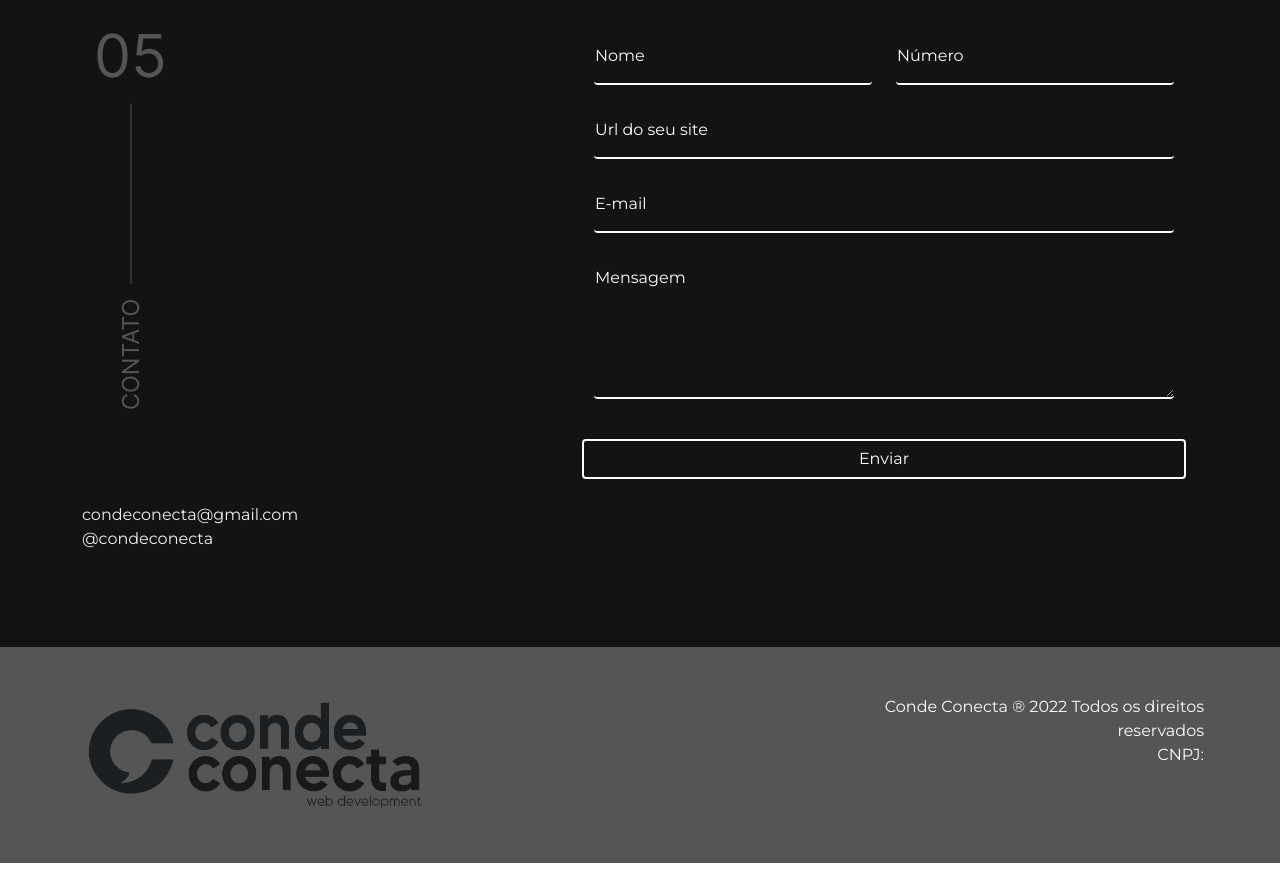
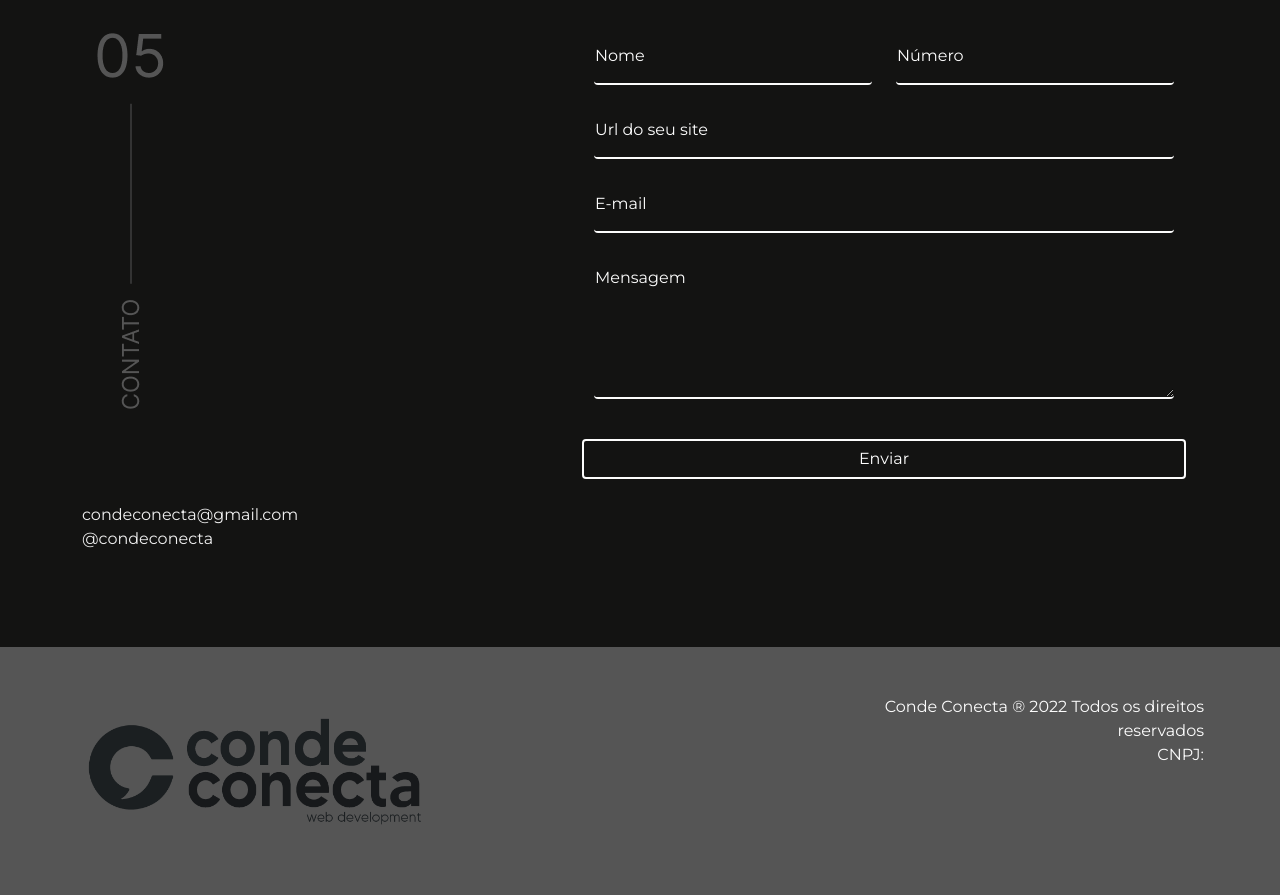
Before and after one commit to LucasCondeFerreira/condeconect, a plain HTML site: page new/index.html in a window 1280 px wide. Shown: the part 5077-5972 px from the top of the page. Before the commit the page ends 5940 px from the top, so only its background shows below. Drawn offline with nearby package versions, Linux system fonts and the light colour scheme.

Commit message:
Finish version 1.0.6

```diff
--- a/new/index.html
+++ b/new/index.html
@@ -412,7 +412,7 @@
           <img
             src="./assets/images/logocondeconecta.png"
             alt="#"
-            class="img-fluid"
+            class="img-fluid my-3"
           />
         </div>
         <div class="col-md-4">
```
